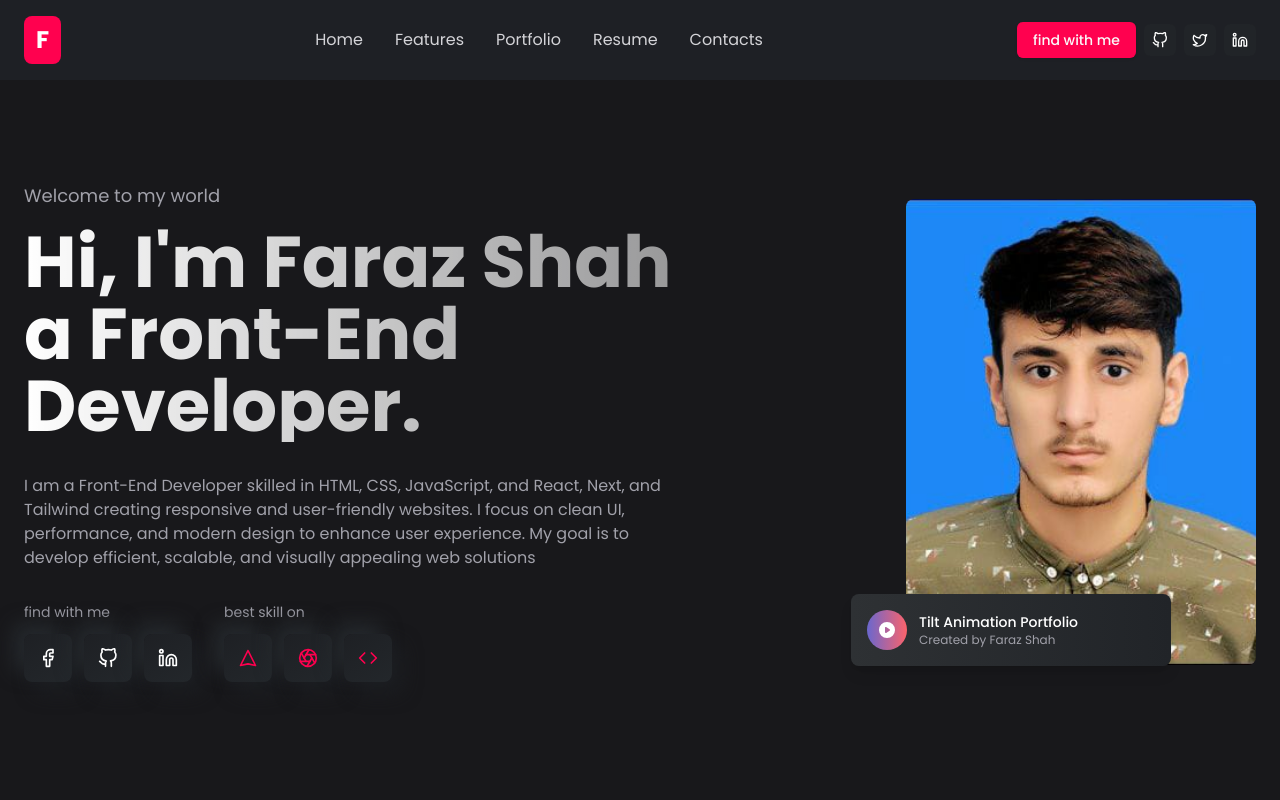
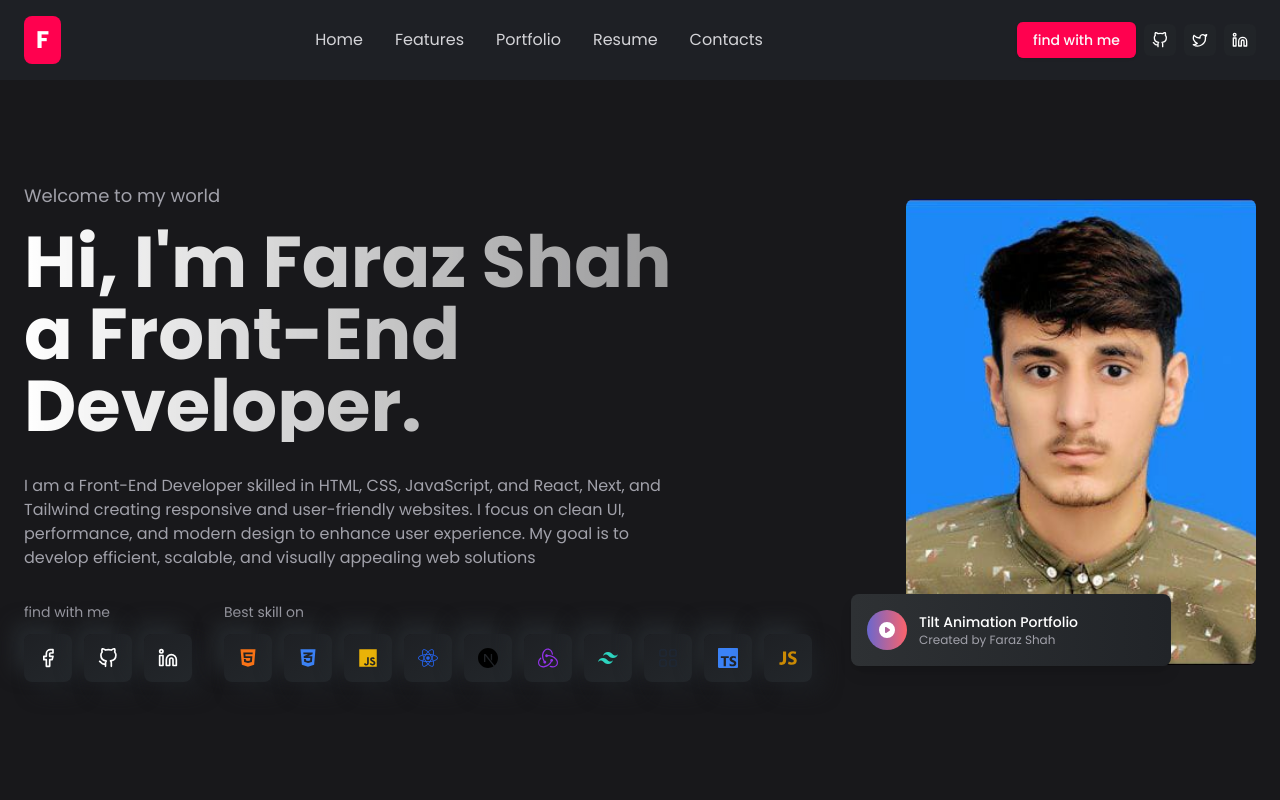
Before and after one commit to FARAZSHAH909/portfolio, a Next.js app: page / in a window 1280 px wide. Shown: the top 800 px of the page. Built offline with nearby package versions, Linux system fonts and the light colour scheme.

Commit message:
add icon

```diff
--- a/package.json
+++ b/package.json
@@ -26,13 +26,14 @@
     "react": "^18.3.1",
     "react-dom": "^18.3.1",
     "react-hook-form": "^7.55.0",
+    "react-icons": "^5.5.0",
     "tailwind-merge": "^3.0.1",
     "tailwindcss-animate": "^1.0.7",
     "zod": "^3.24.2"
   },
   "devDependencies": {
+    "@biomejs/biome": "1.9.4",
     "@eslint/eslintrc": "^3",
-    "@biomejs/biome": "1.9.4",
     "@types/node": "^20",
     "@types/react": "^18.3.18",
     "@types/react-dom": "^18.3.5",
--- a/src/components/hero-section.tsx
+++ b/src/components/hero-section.tsx
@@ -3,6 +3,10 @@ import Link from "next/link";
 import Image from "next/image";
 
 import { FacebookIcon, GitHubIcon, LinkedInIcon, TwitterIcon } from "@/components/social-icons";
+import { FaHtml5, FaCss3Alt, FaJs, FaReact, FaNode, FaGithub } from 'react-icons/fa';
+import { SiTailwindcss, SiRedux, SiNextdotjs, SiTypescript } from 'react-icons/si';
+import { IoLogoJavascript } from 'react-icons/io';
+import { BsGrid   } from 'react-icons/bs';
 
 export default function HeroSection() {
   return (
@@ -36,29 +40,56 @@ export default function HeroSection() {
               </div>
 
               <div>
-                <span className="text-sm text-zinc-400 block mb-3">best skill on</span>
+      <span className="text-sm text-zinc-400 block mb-3">Best skill on</span>
       <div className="flex gap-3">
+        {/* HTML Icon */}
         <div className="w-12 h-12 flex items-center justify-center rounded-lg service-icon-bg">
-                    <svg xmlns="http://www.w3.org/2000/svg" className="h-5 w-5 text-pink" viewBox="0 0 24 24" fill="none" stroke="currentColor" strokeWidth="2" strokeLinecap="round" strokeLinejoin="round">
-                      <path d="M12 19l9 2-9-18-9 18 9-2z" />
-                    </svg>
+          <FaHtml5 className="h-5 w-5 text-orange-500" />
         </div>
+
+        {/* CSS Icon */}
         <div className="w-12 h-12 flex items-center justify-center rounded-lg service-icon-bg">
-                    <svg xmlns="http://www.w3.org/2000/svg" className="h-5 w-5 text-pink" viewBox="0 0 24 24" fill="none" stroke="currentColor" strokeWidth="2" strokeLinecap="round" strokeLinejoin="round">
-                      <circle cx="12" cy="12" r="10" />
-                      <line x1="14.31" y1="8" x2="20.05" y2="17.94" />
-                      <line x1="9.69" y1="8" x2="21.17" y2="8" />
-                      <line x1="7.38" y1="12" x2="13.12" y2="2.06" />
-                      <line x1="9.69" y1="16" x2="3.95" y2="6.06" />
-                      <line x1="14.31" y1="16" x2="2.83" y2="16" />
-                      <line x1="16.62" y1="12" x2="10.88" y2="21.94" />
-                    </svg>
+          <FaCss3Alt className="h-5 w-5 text-blue-500" />
         </div>
+
+        {/* JavaScript Icon */}
         <div className="w-12 h-12 flex items-center justify-center rounded-lg service-icon-bg">
-                    <svg xmlns="http://www.w3.org/2000/svg" className="h-5 w-5 text-pink" viewBox="0 0 24 24" fill="none" stroke="currentColor" strokeWidth="2" strokeLinecap="round" strokeLinejoin="round">
-                      <polyline points="16 18 22 12 16 6" />
-                      <polyline points="8 6 2 12 8 18" />
-                    </svg>
+          <FaJs className="h-5 w-5 text-yellow-500" />
+        </div>
+
+        {/* React Icon */}
+        <div className="w-12 h-12 flex items-center justify-center rounded-lg service-icon-bg">
+          <FaReact className="h-5 w-5 text-blue-600" />
+        </div>
+
+        {/* Next.js Icon */}
+        <div className="w-12 h-12 flex items-center justify-center rounded-lg service-icon-bg">
+          <SiNextdotjs className="h-5 w-5 text-black" />
+        </div>
+
+        {/* Redux Icon */}
+        <div className="w-12 h-12 flex items-center justify-center rounded-lg service-icon-bg">
+          <SiRedux className="h-5 w-5 text-purple-600" />
+        </div>
+
+        {/* Tailwind Icon */}
+        <div className="w-12 h-12 flex items-center justify-center rounded-lg service-icon-bg">
+          <SiTailwindcss className="h-5 w-5 text-teal-400" />
+        </div>
+
+        {/* UI/UX Icon */}
+        <div className="w-12 h-12 flex items-center justify-center rounded-lg service-icon-bg">
+          <BsGrid className="h-5 w-5 text-gray-800" />
+        </div>
+
+        {/* TypeScript Icon */}
+        <div className="w-12 h-12 flex items-center justify-center rounded-lg service-icon-bg">
+          <SiTypescript className="h-5 w-5 text-blue-500" />
+        </div>
+
+        {/* ES6 Icon */}
+        <div className="w-12 h-12 flex items-center justify-center rounded-lg service-icon-bg">
+          <IoLogoJavascript className="h-5 w-5 text-yellow-600" />
         </div>
                 </div>
               </div>
```
Also changed, not shown: 1 other file (tests, documents, lock files or other folders). Lines whose indentation alone changed are shown as unchanged.
